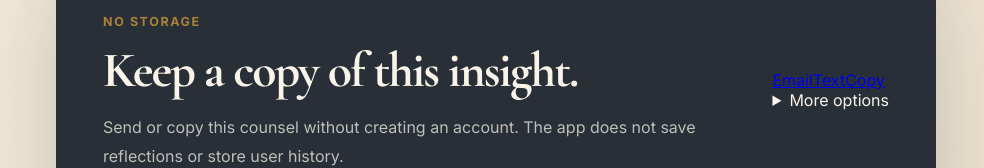
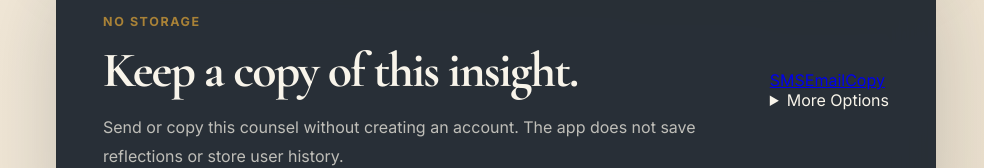
Before and after one commit to jLvRjay-coder/King-s-Counsel-leadership-app-, a React (Vite) app: page / in a window 1280 px wide. Shown: the part 2191-2359 px from the top of the page, without its empty margins (144-1128 px from the left). Built offline with nearby package versions, Linux system fonts and the light colour scheme.

Commit message:
Update SendToSelfButtons.tsx
Design / layout update

```diff
--- a/src/app/components/SendToSelfButtons.tsx
+++ b/src/app/components/SendToSelfButtons.tsx
@@ -32,10 +32,10 @@ export function SendToSelfButtons({ subject, body }: SendToSelfButtonsProps) {
   const encodedBody = encodeURIComponent(body);
   const encodedShareText = encodeURIComponent(fullShareText);
 
+  const smsUrl = `sms:?&body=${encodedBody}`;
   const emailUrl = `mailto:?subject=${encodedSubject}&body=${encodedBody}`;
   const gmailUrl = `https://mail.google.com/mail/?view=cm&fs=1&su=${encodedSubject}&body=${encodedBody}`;
   const outlookUrl = `https://outlook.live.com/mail/0/deeplink/compose?subject=${encodedSubject}&body=${encodedBody}`;
-  const smsUrl = `sms:?&body=${encodedBody}`;
   const whatsappUrl = `https://wa.me/?text=${encodedShareText}`;
   const telegramUrl = `https://t.me/share/url?text=${encodedShareText}`;
 
@@ -81,18 +81,18 @@ export function SendToSelfButtons({ subject, body }: SendToSelfButtonsProps) {
       </div>
 
       <div className="send-card-controls">
-        <div className="send-primary-actions">
+        <div className="send-primary-actions" aria-label="Primary share actions">
+          <a href={smsUrl}>SMS</a>
           <a href={emailUrl}>Email</a>
-          <a href={smsUrl}>Text</a>
           <a href="#copy" onClick={handleCopy}>
             {copiedAction === 'copy' ? 'Copied' : copiedAction === 'error' ? 'Error' : 'Copy'}
           </a>
         </div>
 
         <details className="send-more">
-          <summary>More options</summary>
+          <summary>More Options</summary>
 
-          <div className="send-secondary-actions">
+          <div className="send-secondary-actions" aria-label="More share options">
             <a href={gmailUrl} target="_blank" rel="noreferrer">
               Gmail
             </a>
```
